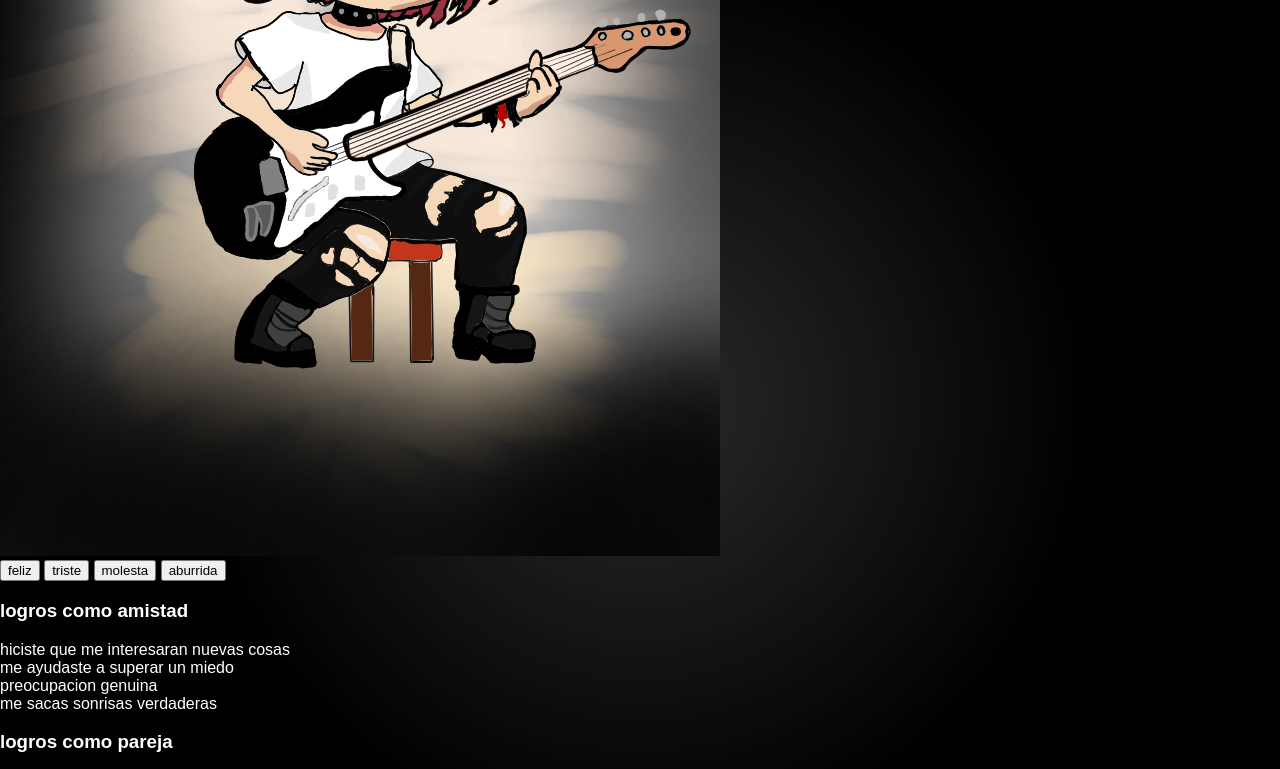
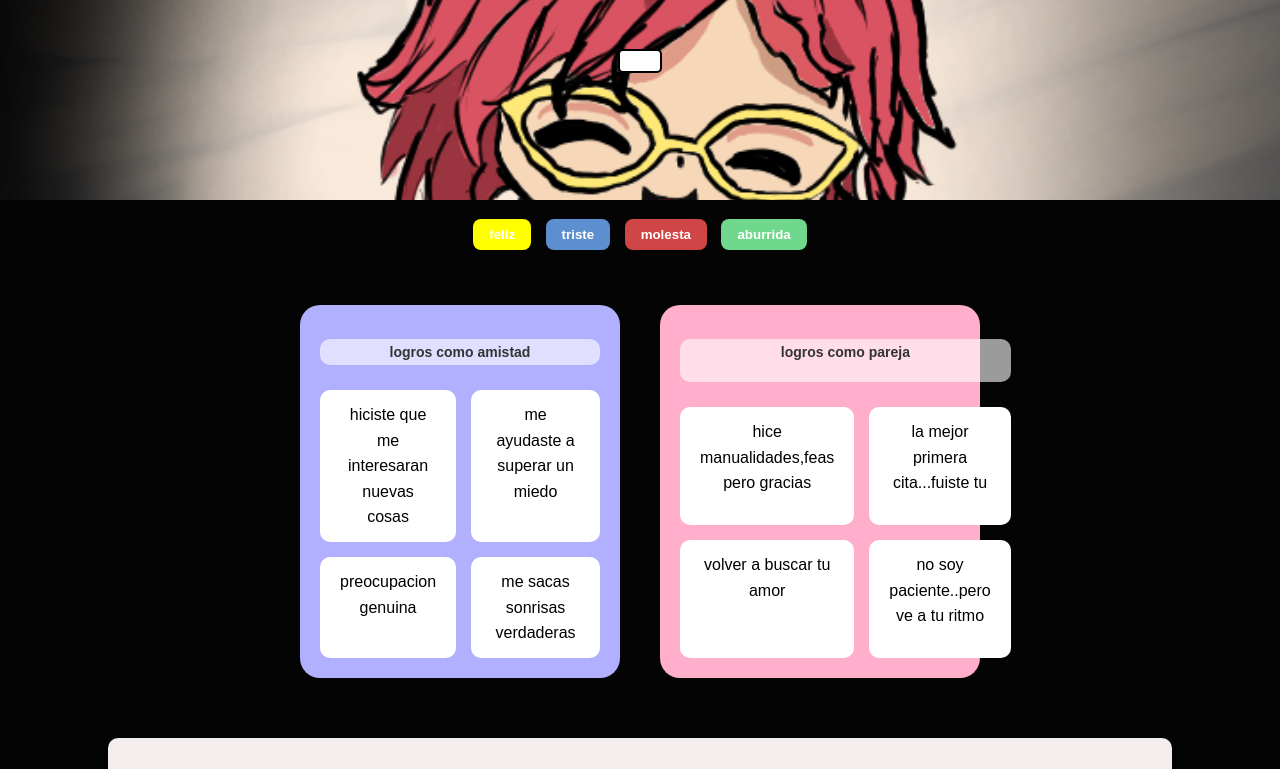
Before and after one commit to soydoyin/carocaro.github.io, a plain HTML site: page index.html in a window 1280 px wide. Shown: the top 769 px of the page. Drawn offline with Linux system fonts and the light colour scheme.

Commit message:
styles.css

```diff
--- a/styles.css
+++ b/styles.css
@@ -1,96 +1,105 @@
 body {
-    font-family: Arial, sans-serif;
-    background: radial-gradient(circle, rgba(255,255,255,0.1) 10%, rgba(0,0,0,1) 60%), #0b0b0b;
-    height: 100vh;
-    margin: 0;
-    display: flex;
-    justify-content: center;
-    align-items: center;
-    color: white;
-    overflow: hidden;
+  margin: 0;
+  font-family: 'Quicksand', sans-serif;
+  background: #040404;
+  text-align: center;
 }
 
-.container {
-    position: relative;
-    text-align: center;
-    z-index: 1;
+.imagen-encabezado {
+  position: relative;
 }
 
-.cookie {
-    width: 100px;
-    height: 100px;
-    background-color: transparent;
-    border: none;
-    cursor: pointer;
-    outline: none;
-    position: relative;
-    transition: transform 0.2s;
+.imagen-encabezado img {
+  width: 100%;
+  max-height: 200px;
+  object-fit: cover;
 }
 
-.cookie:active {
-    transform: scale(0.95);
+.mensaje-emocion {
+  position: absolute;
+  top: 30%;
+  left: 50%;
+  transform: translate(-50%, -50%);
+  background: white;
+  padding: 10px 20px;
+  border: 2px solid black;
+  border-radius: 5px;
+  font-weight: bold;
 }
 
-.cookie::before {
-    content: '★';
-    font-size: 8em;
-    color: #FFD700;
-    position: absolute;
-    top: 50%;
-    left: 50%;
-    transform: translate(-50%, -50%);
+.botones-emociones {
+  margin: 10px 0;
 }
 
-.message {
-    font-size: 1.5em;
-    color: #FFFFFF;
-    display: none;
-    position: absolute;
-    top: 5%;
-    left: 50%;
-    transform: translateX(-50%);
-    width: 80%;
-    text-align: center;
-    font-family: 'Comic Sans MS', cursive, sans-serif;
-    text-shadow: 2px 2px 5px rgba(255, 255, 255, 0.7);
-    background: rgba(0, 0, 0, 0.5);
-    border-radius: 10px;
-    padding: 10px;
-    z-index: 2;
+.botones-emociones button {
+  margin: 5px;
+  padding: 8px 16px;
+  border: none;
+  border-radius: 8px;
+  font-weight: bold;
+  color: white;
+  cursor: pointer;
 }
 
-.hidden {
-    display: none;
+.feliz { background-color: yellow; color: black; }
+.triste { background-color: #5c8ed0; }
+.molesta { background-color: #d04545; }
+.aburrida { background-color: #70d88d; color: black; }
+
+.cuadricula {
+  display: flex;
+  justify-content: center;
+  flex-wrap: wrap;
+  gap: 40px;
+  padding: 40px;
+}
+.columna {
+  display: grid;
+  grid-template-columns: repeat(2, 1fr); /* ✅ Dos columnas automáticas */
+  gap: 15px;
+  padding: 20px;
+  border-radius: 20px;
+  width: 320px; /* Puedes ajustar el ancho */
+  box-sizing: border-box;
 }
 
-#revealImage {
-    width: 300px;
-    height: auto;
-    position: relative;
-    z-index: 1;
+.azul {
+  background-color: #b1b0ff;
 }
 
-.reveal {
-    animation: reveal 2s forwards;
-    position: relative;
-    z-index: 1;
+.rosa {
+  background-color: #ffaecb;
 }
 
-@keyframes jump {
-    0% { transform: translateY(0); }
-    50% { transform: translateY(-40px); }
-    100% { transform: translateY(0); }
+.cuadro {
+  background: white;
+  padding: 12px 20px;
+  font-size: 16px;
+  border-radius: 10px;
+  line-height: 1.6;
+  word-wrap: break-word;
+  width: 100%;           /* ✅ Que se ajuste a la columna */
+  box-sizing: border-box;
+}
+.titulo-columna {
+  grid-column: span 2; /* Ocupa ambas columnas */
+  text-align: center;
+  margin-bottom: 10px;
+  font-size: 14px;
+  font-weight: bold;
+  color: #333;
+  background-color: rgba(255, 255, 255, 0.6); /* fondo suave */
+  padding: 5px 10px;
+  border-radius: 10px;
 }
 
-.jump {
-    animation: jump 1.5s;
+.carta-final {
+  margin: 20px auto;
+  padding: 20px;
+  background-color: #f3eded;
+  border-radius: 10px;
+  width: 80%;
+  box-shadow: 0 2px 4px rgba(0,0,0,0.2);
+  font-size: 16px;
+  font-style: italic;
 }
-
-@keyframes reveal {
-    0% {
-        clip-path: circle(0% at 50% 50%);
-    }
-    100% {
-        clip-path: circle(75% at 50% 50%);
-    }
-}
```
